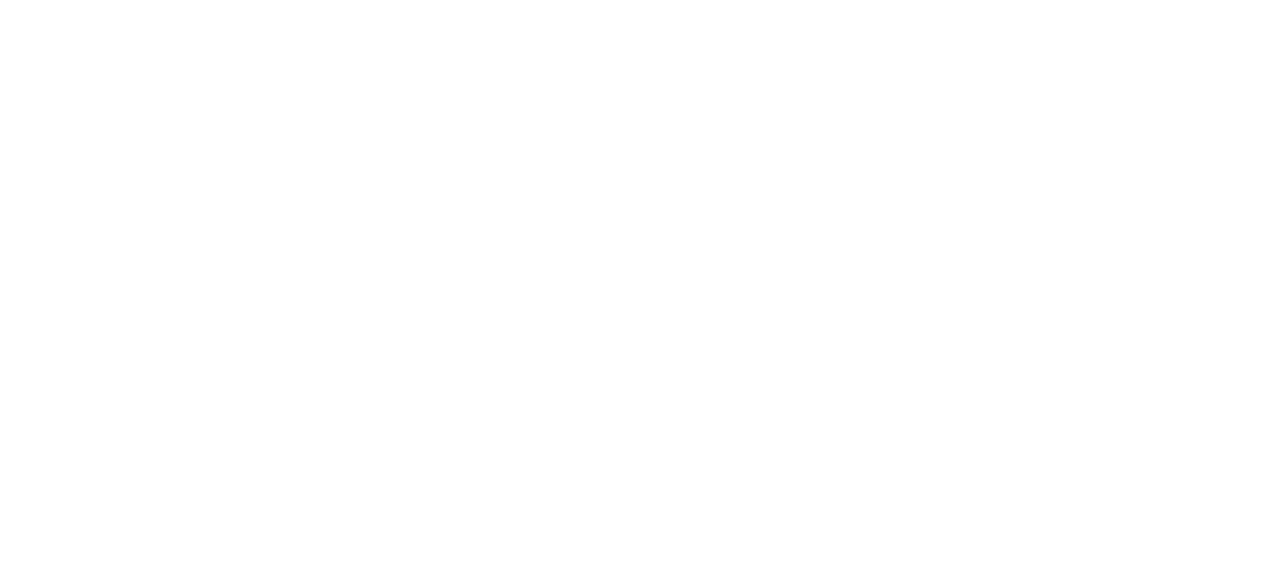
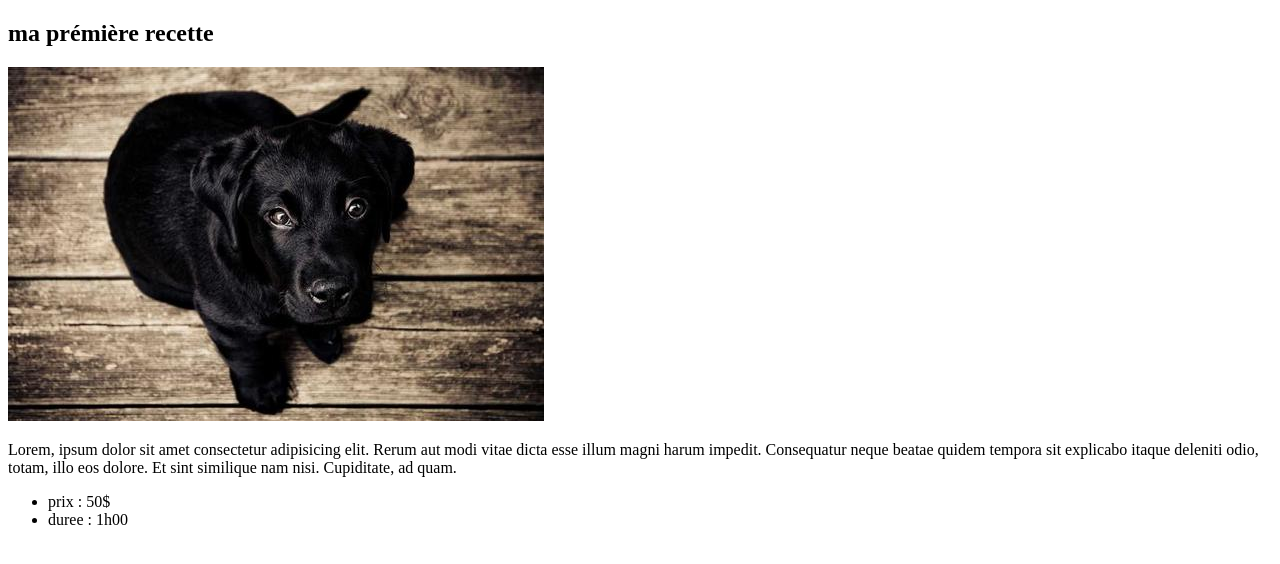
Before and after one commit to NadaAbdelbaset/projet-recette, a plain HTML site: page recette.html in a window 1280 px wide. Drawn offline with Linux system fonts and the light colour scheme.

Commit message:
contenu premiere colone

```diff
--- a/recette.html
+++ b/recette.html
@@ -7,9 +7,24 @@
 </head>
 <body>
     <section>
-        <div class = "col1"></div>
+        <div class ="col1">
+            <h1>
+                ma prémière recette
+            </h1>
+            <img src="image.jpg"
 
-        <div class = "col2"></div>
+        </div>
+
+        <div class ="col2">
+          <p>Lorem, ipsum dolor sit amet consectetur adipisicing elit.
+            Rerum aut modi vitae dicta esse illum magni harum impedit.
+            Consequatur neque beatae quidem tempora sit explicabo itaque deleniti odio,
+            totam, illo eos dolore. Et sint similique nam nisi. Cupiditate, ad quam.</p>
+          <ul>
+            <li>prix : 50$</li>
+            <li>duree : 1h00</li>
+          </ul>
+        </div>
     </section>
 </body>
 </html>
```
Also changed, not shown: image.jpg (added).
